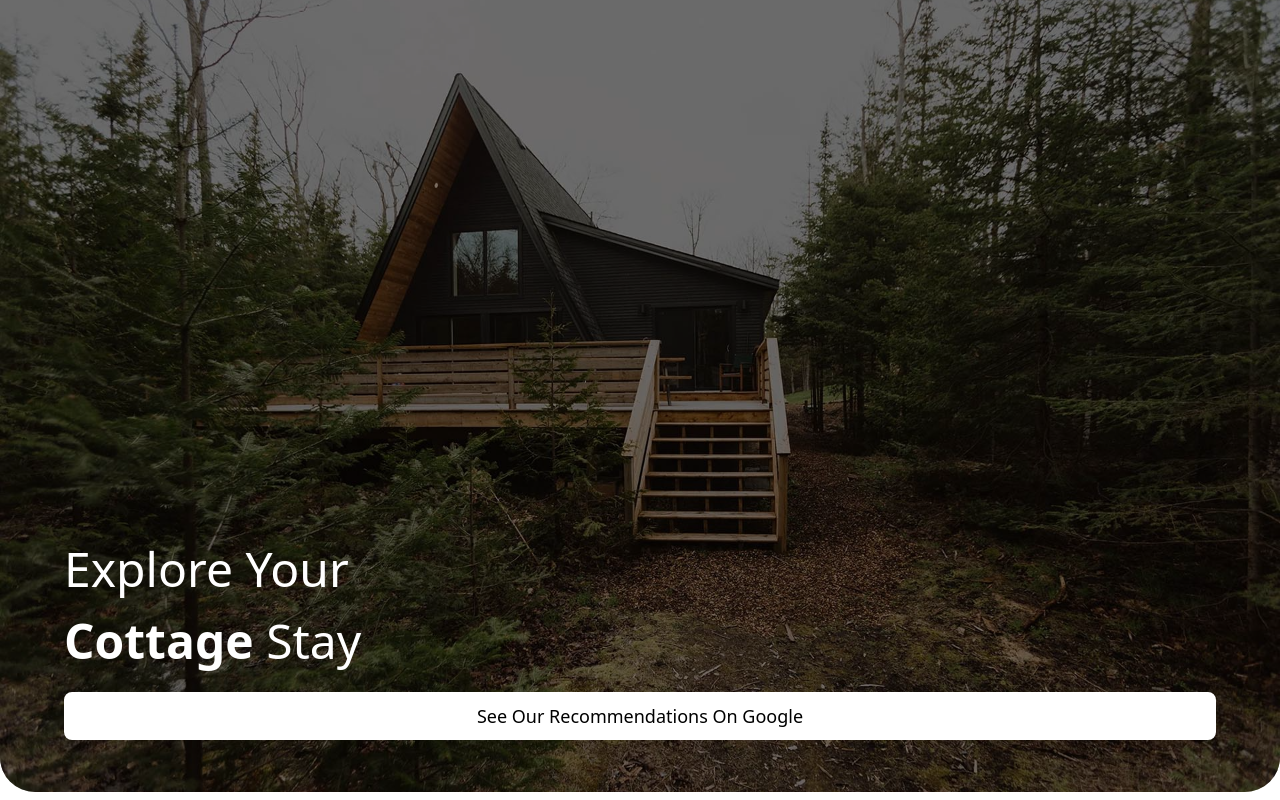
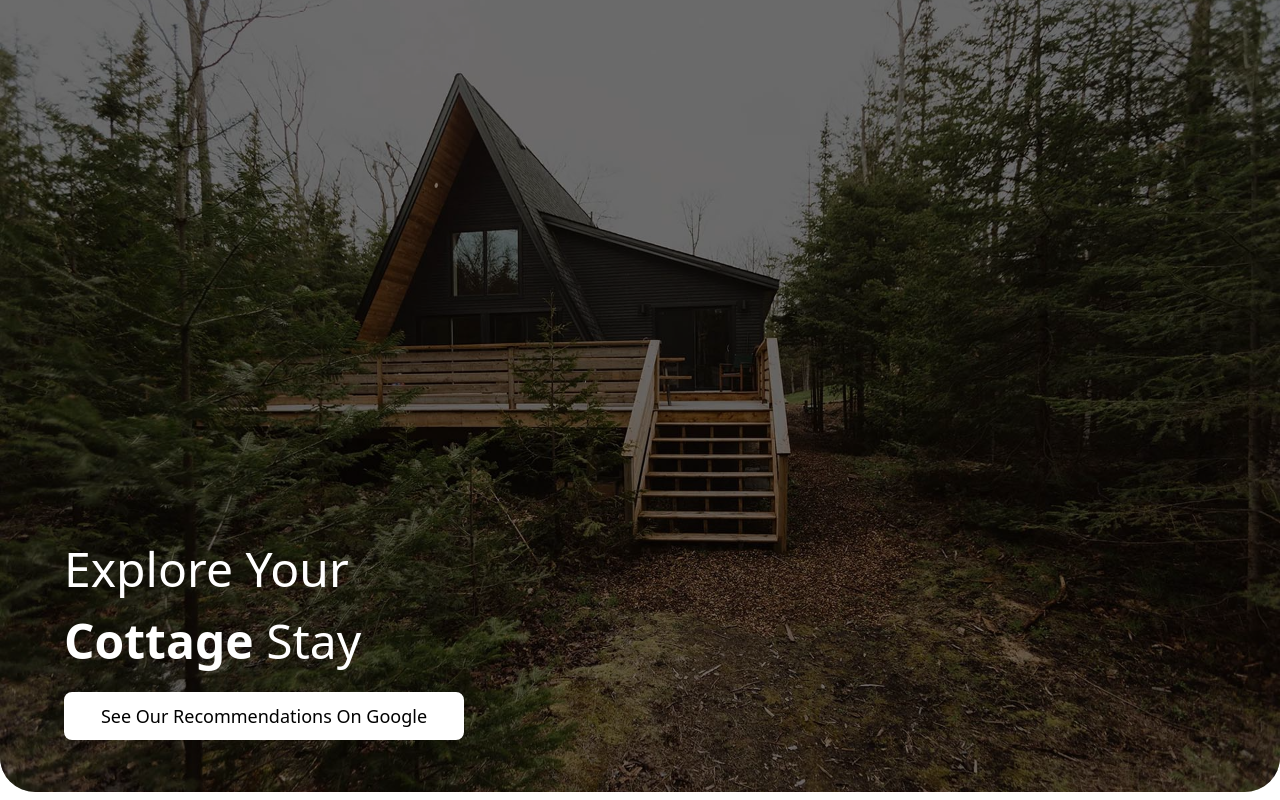
Before and after one commit to lucaswatts/hosty-app, a Next.js app: page /example-lake in a window 1280 px wide. Shown: the top 800 px of the page. Built offline with nearby package versions, Linux system fonts and the light colour scheme.

Commit message:
update styling on hero

```diff
--- a/src/pages/example-lake.tsx
+++ b/src/pages/example-lake.tsx
@@ -42,7 +42,7 @@ export default function ExampleLake() {
           href="https://www.google.com/maps/d/viewer?hl=en&mid=1UiNObyoAOutUUMWTAy-FCRY4xHaaovg&ll=45.067160024209834%2C-77.91564249962482&z=12"
           target="_blank"
         >
-          <button className="rounded-lg border-2 border-white text-lg bg-white text-black py-2 w-[90%] mx-auto flex justify-center cursor-pointer hover:bg-transparent hover:text-white duration-300">
+          <button className="rounded-lg border-2 border-white text-lg bg-white text-black py-2 w-[90%] md:w-[400px] mx-auto md:ml-[5%] md:mr-auto flex justify-center cursor-pointer hover:bg-transparent hover:text-white duration-300">
             See Our Recommendations On Google
           </button>
         </a>
```
